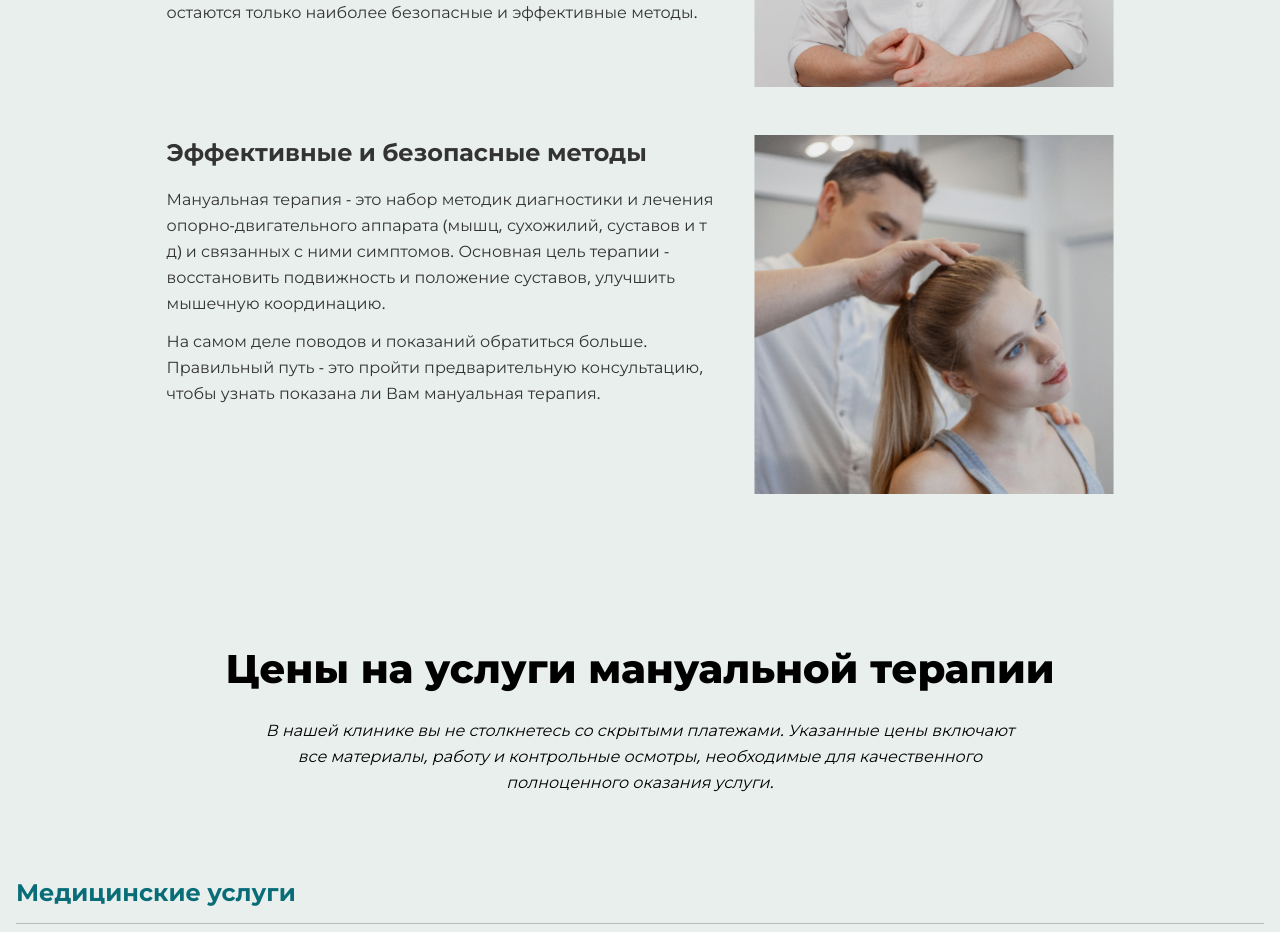
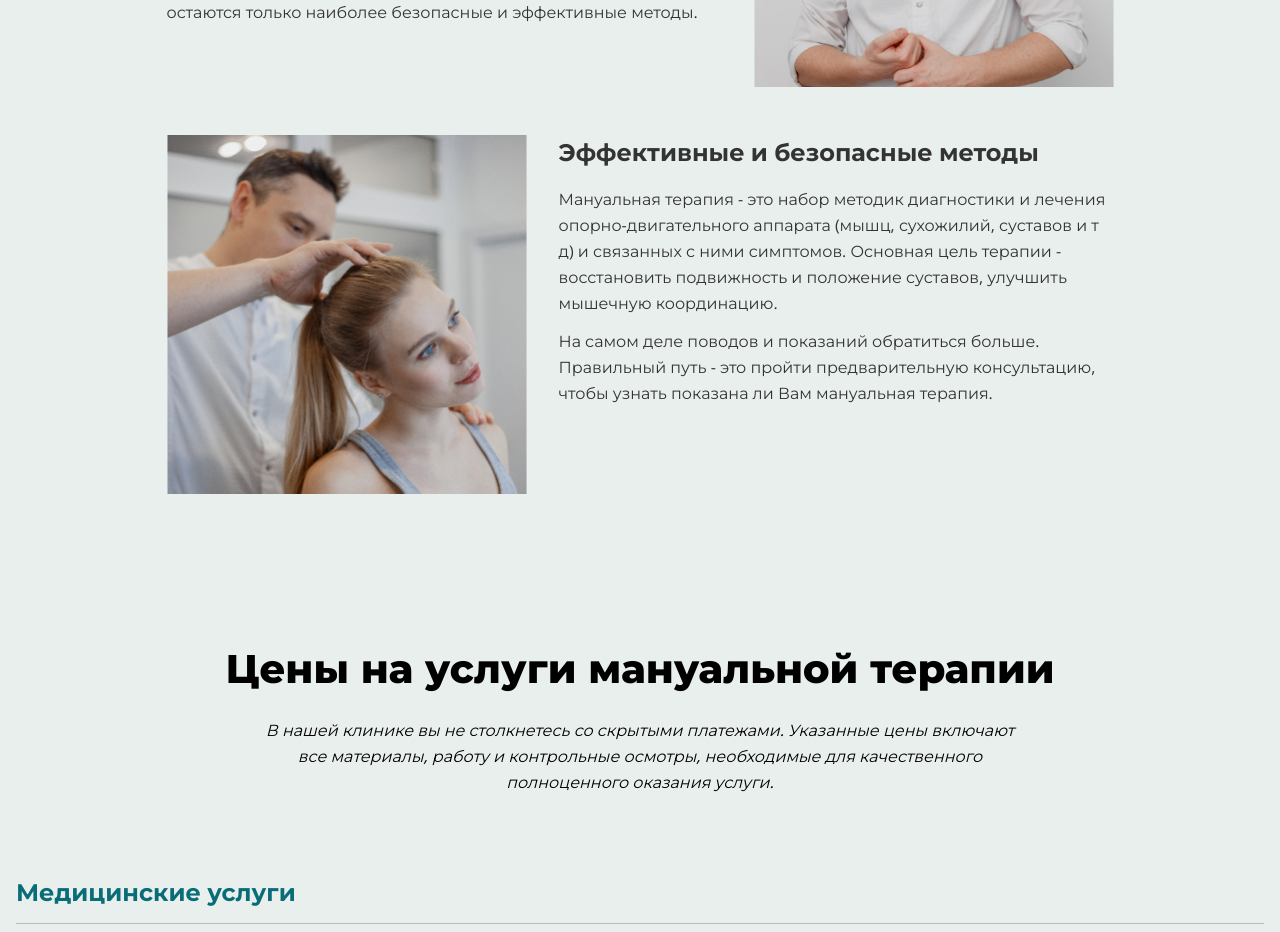
Before and after one commit to Kotinann/maksmed, a Next.js app: page / in a window 1280 px wide. Shown: the part 1240-2172 px from the top of the page. Built offline with nearby package versions, Linux system fonts and the light colour scheme.

Commit message:
пофиксил секцию инфо

```diff
--- a/src/components/info/info.module.scss
+++ b/src/components/info/info.module.scss
@@ -53,6 +53,12 @@
   @media only screen and (min-width: 768px) {
     flex-direction: row;
     row-gap: 48px;
+
+    &:last-child {
+      .image {
+        order: 0;
+      }
+    }
   }
 }
 
```
